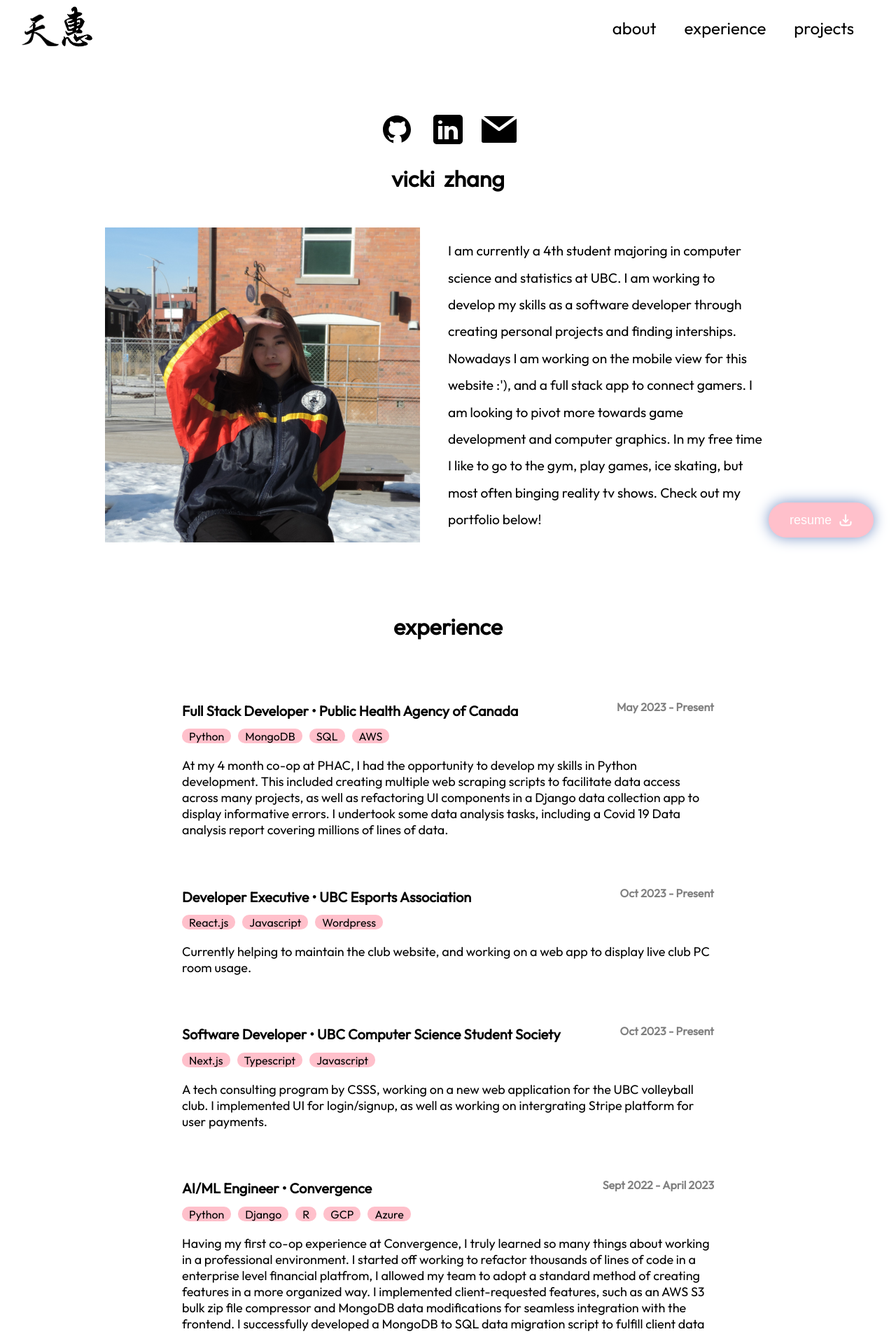
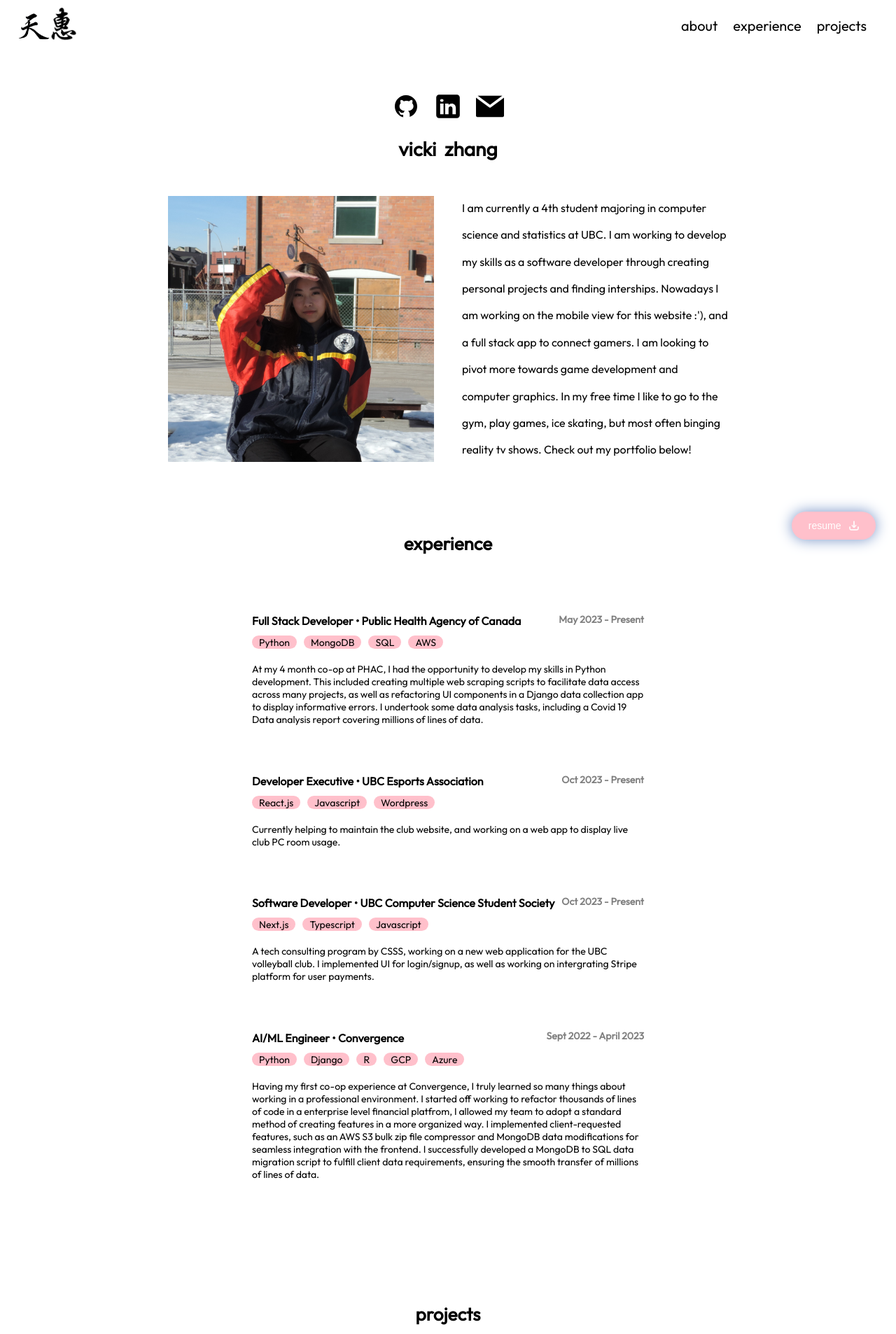
Before and after one commit to vickiszhang/portfolio, a React (Vite) app in the folder portfolio/: page / in a window 1280 px wide. Shown: the top 1906 px of the page at 70% size. Built offline with nearby package versions, Linux system fonts and the light colour scheme; the HTML template or start-up script is replaced by a standard one.

Commit message:
change sizing

```diff
--- a/portfolio/src/components/JobCard.css
+++ b/portfolio/src/components/JobCard.css
@@ -1,6 +1,6 @@
 .mainCard {
     border-radius: 10px;
-    width: 800px;
+    width: 600px;
     height: auto;
     padding: 24px;
     margin: 10px;
@@ -19,11 +19,11 @@
 }
 
 .job-title {
-    font-size: 20px;
+    font-size: 16px;
 }
 
 .job-duration {
-    font-size: 16px;
+    font-size: 14px;
     color: grey;
 }
 
@@ -32,7 +32,7 @@
 }
 
 .job-desc {
-    font-size: 18px;
+    font-size: 14px;
 }
 
 .tool-bubbles {
@@ -43,6 +43,7 @@
     background-color: pink;
     border-radius: 10px;
     padding: 1px 10px 0px 10px;
+    font-size: 14px;
 }
 
 .job-desc {
--- a/portfolio/src/components/Navbar.css
+++ b/portfolio/src/components/Navbar.css
@@ -2,7 +2,7 @@
 
 .navbar {
     width: 100%;
-    height: 80px;
+    height: 72px;
     margin: 0;
     /* background-color: rgb(206, 206, 206); */
     background-color: transparent;
@@ -15,7 +15,7 @@
 }
 
 .nav-left {
-    margin-left: 30px;
+    margin-left: 26px;
 }
 
 .nav-right {
@@ -31,8 +31,8 @@
 
 .nav-list li {
     display: inline;
-    margin-right: 40px;
-    font-size: 24px;
+    margin-right: 22px;
+    font-size: 20px;
 }
 
 .nav-list li.active a {
--- a/portfolio/src/components/Navbar.tsx
+++ b/portfolio/src/components/Navbar.tsx
@@ -39,8 +39,8 @@ const Navbar: React.FC = () => {
     return (
       <div className='navbar'>
         <div className='nav-left'>
-            <img width="55px" src='tian.png'></img>
-            <img width="50px" src='hui.png'></img>
+            <img width="45px" src='tian.png'></img>
+            <img width="40px" src='hui.png'></img>
         </div>
         <div className='nav-right'>
             <ul className='nav-list'>
--- a/portfolio/src/components/ProjectCard.css
+++ b/portfolio/src/components/ProjectCard.css
@@ -6,10 +6,10 @@
 }
 
 .project-card {
-    width:500px;
+    width:380px;
     height: auto;
     border-radius: 10px;
-    padding: 24px;
+    padding: 16px;
     margin: 10px;
 }
 
@@ -18,7 +18,7 @@
 }
 
 .project-title {
-    font-size: 20px;
+    font-size: 16px;
 }
 
 .project-tools {
@@ -35,11 +35,12 @@
     border-radius: 10px;
     padding: 1px 10px 0px 10px;
     width: auto;
+    font-size: 14px;
 }
 
 .project-desc {
     margin: 0px 20px 10px 20px;
-    font-size: 18px;
+    font-size: 14px;
 }
 
 .project-demo {
--- a/portfolio/src/components/Resume.css
+++ b/portfolio/src/components/Resume.css
@@ -1,9 +1,9 @@
 .resume {
     position: fixed;
-    bottom: 2rem;
-    right: 2rem;
-    width: 150px;
-    height: 50px;
+    bottom: 1.8rem;
+    right: 1.8rem;
+    width: 120px;
+    height: 40px;
     border-radius: 30px;
     background-color: pink;
     border: none;
@@ -18,13 +18,13 @@
 }
 
 .resume img{
-    max-width: 20px;
+    max-width: 16px;
     margin-left: 5px;
 }
 
 .resume div{
     color: white;
-    font-size: large;
+    font-size: 14px;
     margin-right: 5px;
 }
 
--- a/portfolio/src/pages/About.css
+++ b/portfolio/src/pages/About.css
@@ -26,9 +26,12 @@
 
 .about {
     text-align: center;
-    margin-top: 80px;
+    margin-top: 60px;
 }
 
+.name {
+    font-size: 14px;
+}
 .name h1:hover {
     color: pink;
     cursor: default;
@@ -42,8 +45,8 @@
 }
 
 .photo {
-    height: 450px;
-    width: 450px;
+    height: 380px;
+    width: 380px;
     overflow: hidden;
 }
 
@@ -56,9 +59,9 @@
 
 
 .bio {
-    height: 450px;
-    width: 450px;
-    padding: 0px 40px 0px 40px;
+    height: 380px;
+    width: 380px;
+    padding: 0px 0px 0px 40px;
     display: flex;
     align-items: center;
     justify-content: center;
@@ -67,7 +70,7 @@
 .bio p {
     line-height: 2.4rem;
     text-align: left;
-    font-size: larger;
+    font-size: 16px;
 }
 
 .experience {
--- a/portfolio/src/pages/About.tsx
+++ b/portfolio/src/pages/About.tsx
@@ -9,13 +9,13 @@ const About: React.FC = () => {
         <div className='socials-outer'>
           <div className='socials'>
             <a href="https://github.com/vickiszhang" target="_blank" rel="noopener noreferrer">
-              <img width="50px" src='github.svg'></img>
+              <img width="40px" src='github.svg'></img>
             </a>
             <a href="https://linkedin.com/in/vickiszhang" target="_blank" rel="noopener noreferrer">
-              <img width="50px" src='linkedin.svg'></img>
+              <img width="40px" src='linkedin.svg'></img>
             </a>
             <a href="mailto:vickiszhang@gmail.com">
-              <img width="50px" src='email.svg'></img>
+              <img width="40px" src='email.svg'></img>
             </a>
           </div>
         </div>
--- a/portfolio/src/pages/Experience.css
+++ b/portfolio/src/pages/Experience.css
@@ -2,8 +2,9 @@
     justify-content: center;
     align-items: center;
     display: flex;
-    font-size: 32px;
+    /* font-size: 32px; */
     font-weight: bold;
+    font-size: 26px;
 
 }
 
--- a/portfolio/src/pages/Projects.css
+++ b/portfolio/src/pages/Projects.css
@@ -2,7 +2,7 @@
     justify-content: center;
     align-items: center;
     display: flex;
-    font-size: 32px;
+    font-size: 26px;
     font-weight: bold;
 
 }
```
